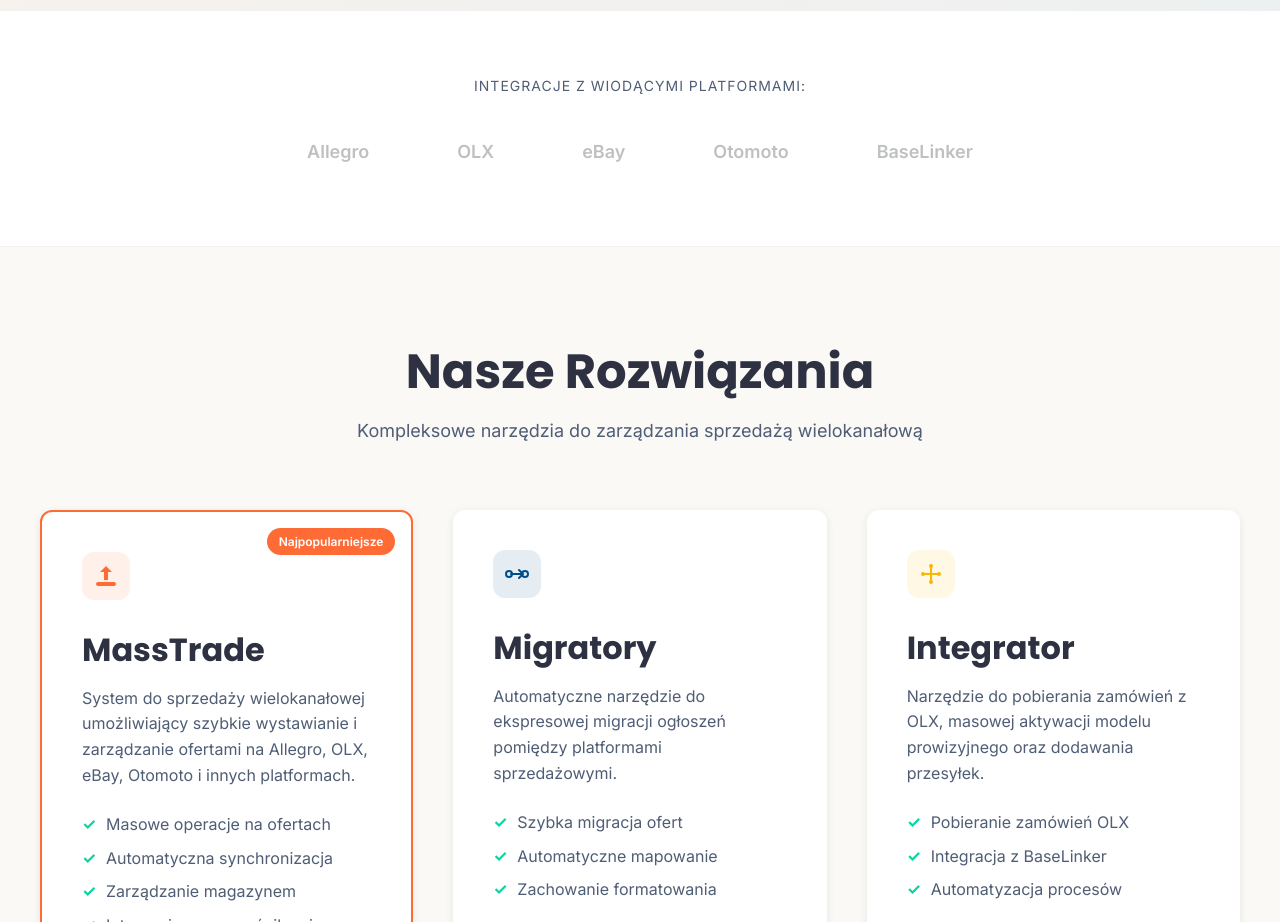
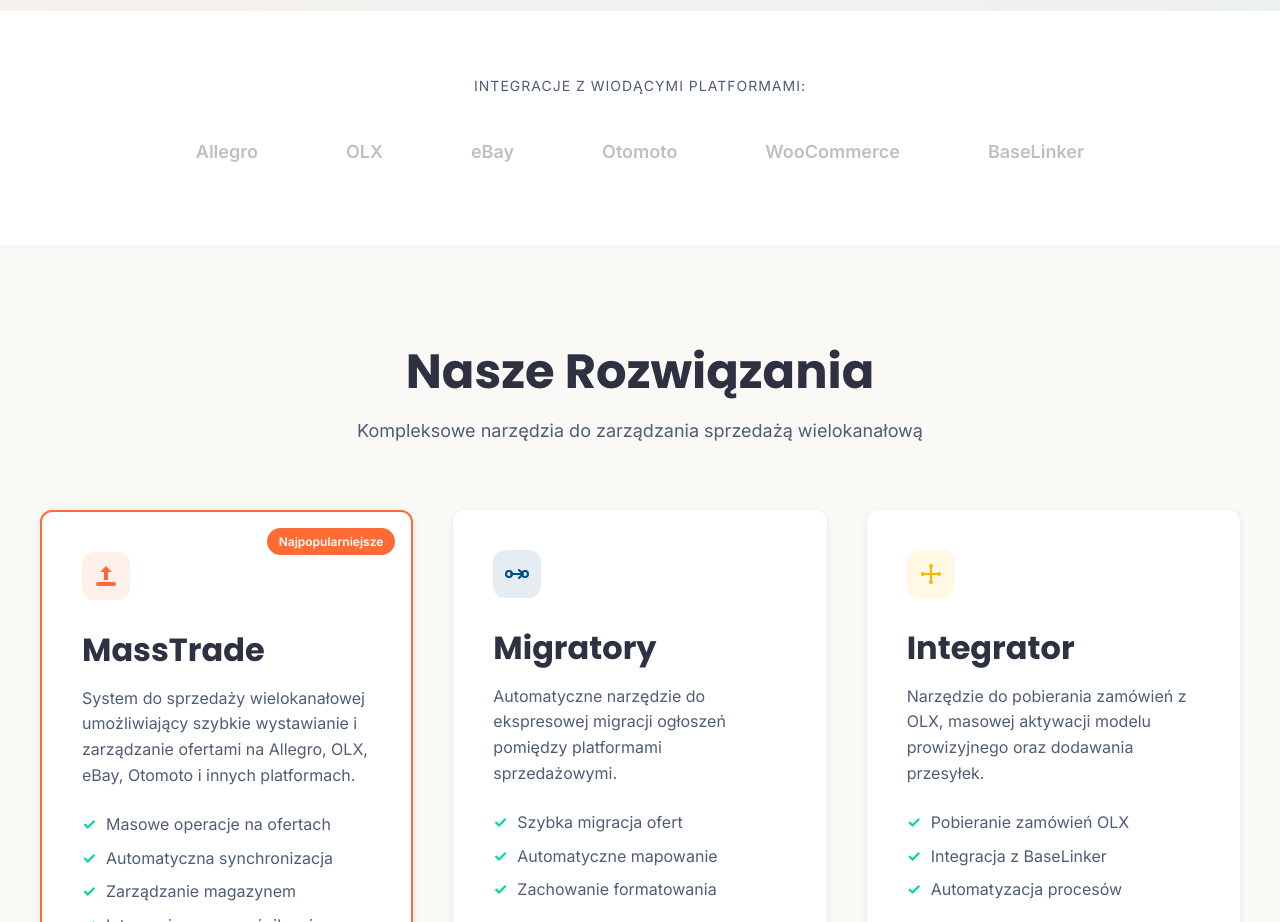
Before and after one commit to feliks2050/axl-dynamics-website, a website: page index.html in a window 1280 px wide. Shown: the part 820-1742 px from the top of the page. Drawn offline with Linux system fonts and the light colour scheme.

Commit message:
Dodaj WooCommerce do listy platform w sekcji integracji

```diff
--- a/index.html
+++ b/index.html
@@ -107,6 +107,7 @@
                 <div class="platform-logo">OLX</div>
                 <div class="platform-logo">eBay</div>
                 <div class="platform-logo">Otomoto</div>
+                <div class="platform-logo">WooCommerce</div>
                 <div class="platform-logo">BaseLinker</div>
             </div>
         </div>
```
